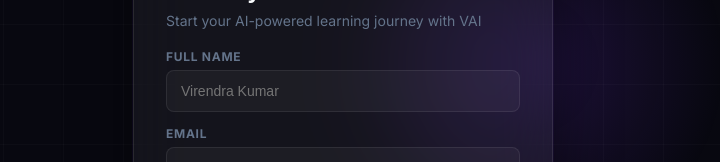
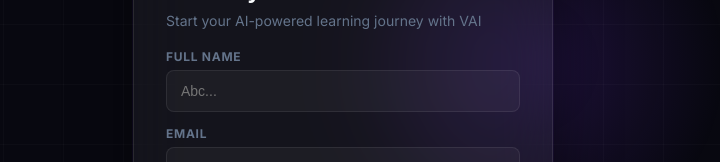
Before and after one commit to Virendra2406087/VAI, a React (Vite) app in the folder client/: page /register in a window 1280 px wide. Shown: the part 216-378 px from the top of the page, without its empty margins (297-1017 px from the left). Built offline with nearby package versions, Linux system fonts and the light colour scheme; no server answers.

Commit message:
Modified Login and Register Page

```diff
--- a/client/src/pages/Auth/Register.jsx
+++ b/client/src/pages/Auth/Register.jsx
@@ -49,7 +49,7 @@
         <div style={S.fields}>
           <div style={S.field}>
             <label style={S.label}>Full Name</label>
-            <input placeholder="Virendra Kumar" value={name} onChange={e => setName(e.target.value)} style={S.input} />
+            <input placeholder="Abc..." value={name} onChange={e => setName(e.target.value)} style={S.input} />
           </div>
           <div style={S.field}>
             <label style={S.label}>Email</label>
```
